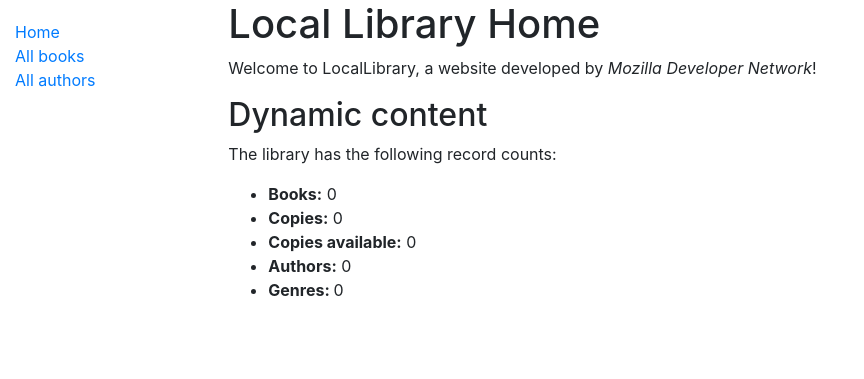
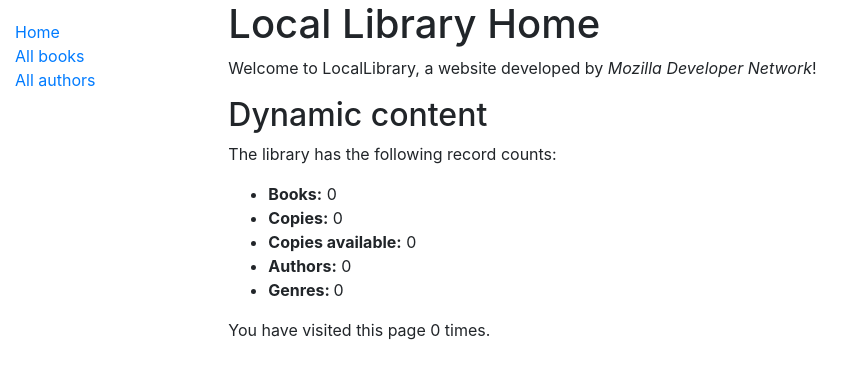
Before and after one commit to chasel2361/Django_mysite, a Django app: page /catalog/ in a window 1280 px wide. Shown: the top 379 px of the page, without its empty margins (0-864 px from the left). Run offline with Django 3.2, Linux system fonts and the light colour scheme; data that the repository does not hold is empty; some libraries are stand-ins or nearby versions.

Commit message:
tutorial part 7

```diff
--- a/locallibrary/locallibrary/catalog/templates/index.html
+++ b/locallibrary/locallibrary/catalog/templates/index.html
@@ -17,4 +17,6 @@
     <li><strong>Authors:</strong> {{ num_authors }}</li>
     <li><strong>Genres: </strong> {{num_genres }}</li>
   </ul>
+
+  <p>You have visited this page {{ num_visits }} time{{ num_visits|pluralize }}.</p>
 {% endblock %}
--- a/locallibrary/locallibrary/catalog/views.py
+++ b/locallibrary/locallibrary/catalog/views.py
@@ -17,12 +17,17 @@ def index(request):
     # The 'all()' is implied by default.
     num_authors = Author.objects.count()
 
+    # Number of visits to this view, as counted in the session variable
+    num_visits = request.session.get('num_visits', 0)
+    request.session['num_visits'] = num_visits + 1
+
     context = {
         'num_books': num_books,
         'num_instances': num_instances,
         'num_instances_available': num_instances_available,
         'num_authors': num_authors,
         'num_genres': num_genres,
+        'num_visits': num_visits,
     }
 
     # Render the HTML template index.html with the data in the context variable
```
